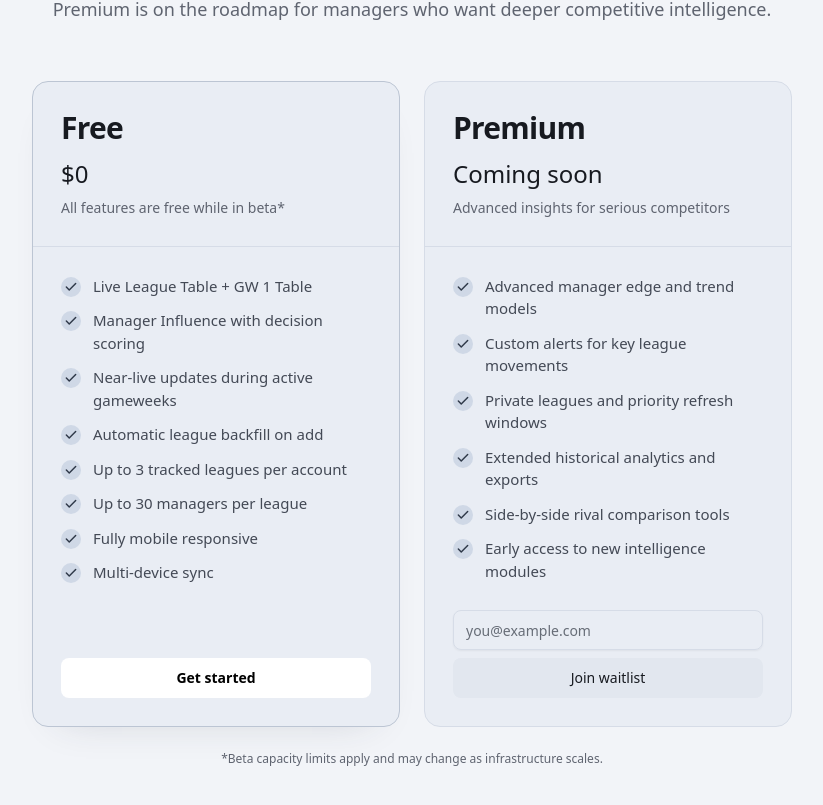
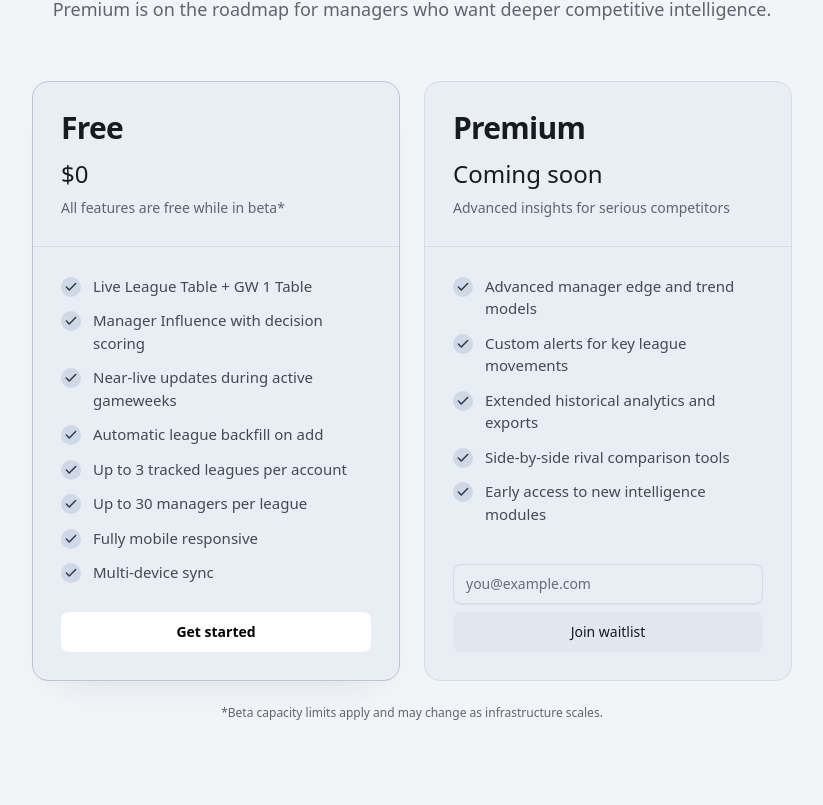
Before and after one commit to sihodgkinson/fpl-dashboard, a Next.js app: page / in a window 1280 px wide. Shown: the part 3614-4419 px from the top of the page, without its empty margins (228-1051 px from the left). Built offline with nearby package versions, Linux system fonts and the light colour scheme; no server answers.

Commit message:
GWIQ-7 Remove undefined Premium pricing bullet (#8)

```diff
--- a/src/app/page.tsx
+++ b/src/app/page.tsx
@@ -81,7 +81,6 @@ const pricingTiers = [
     features: [
       "Advanced manager edge and trend models",
       "Custom alerts for key league movements",
-      "Private leagues and priority refresh windows",
       "Extended historical analytics and exports",
       "Side-by-side rival comparison tools",
       "Early access to new intelligence modules",
```
